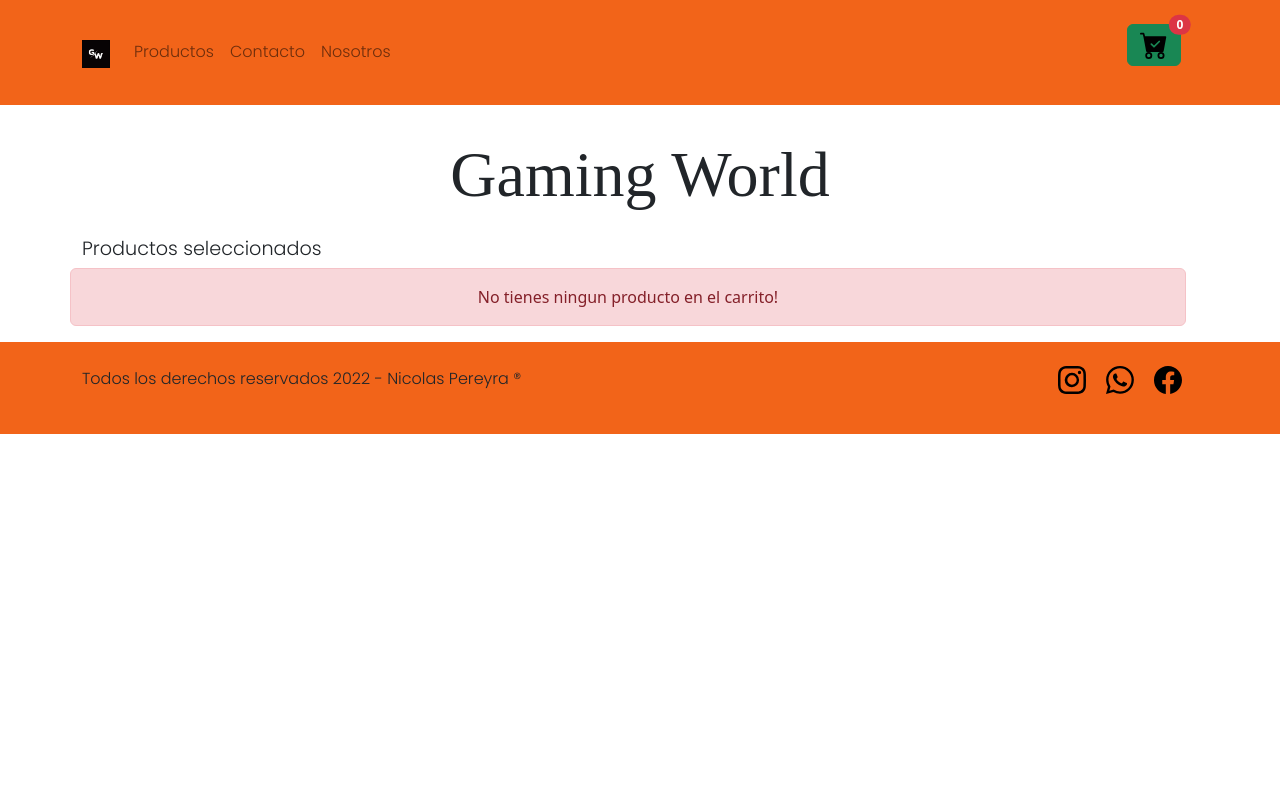
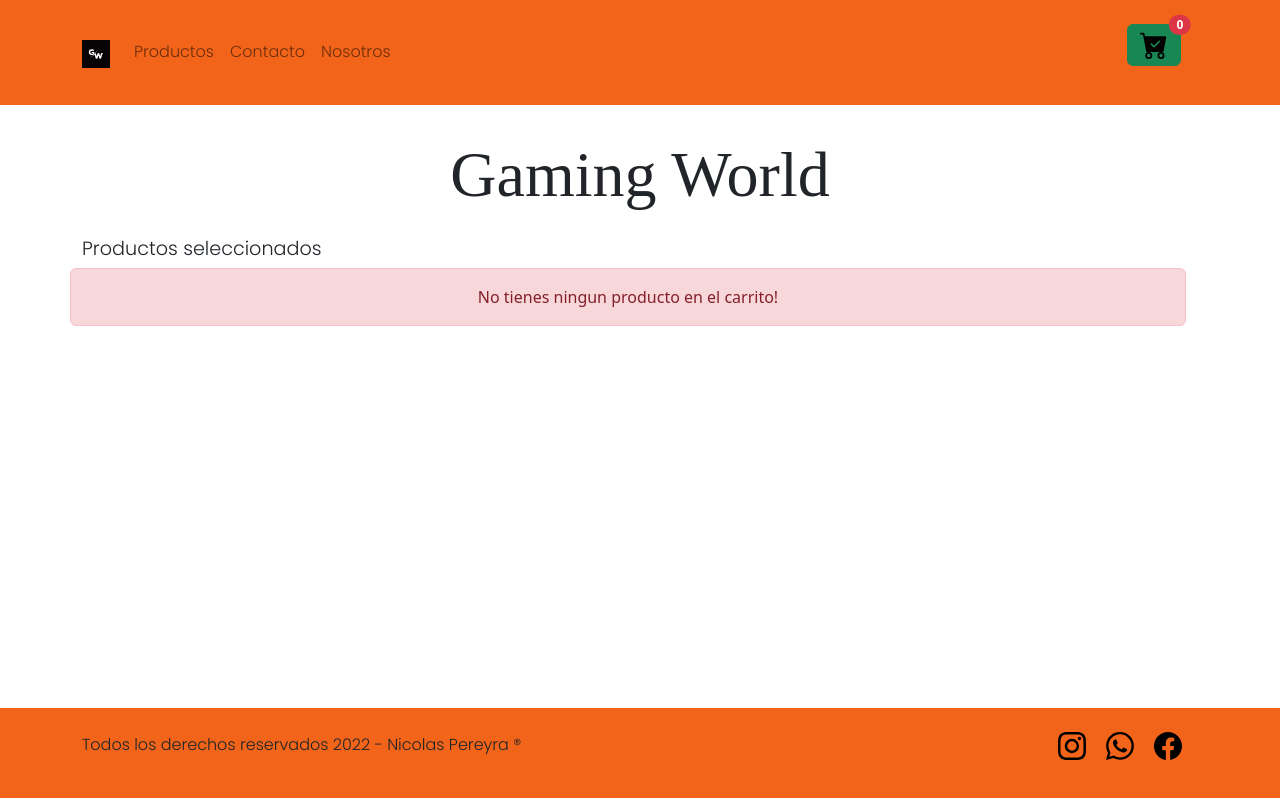
Before and after one commit to NicoDewloren/ProyectoFinalJSCoder, a plain HTML site: page carrito.html in a window 1280 px wide. Drawn offline with nearby package versions, Linux system fonts and the light colour scheme; some packages are replaced by stand-ins of ours; a script that the page names is missing; a web font is replaced by a local one.

Commit message:
arreglo del footer

```diff
--- a/css/style.css
+++ b/css/style.css
@@ -1,5 +1,11 @@
 body {
   min-height: 100vh;
+  display: flex;
+  flex-direction: column;
+}
+
+footer {
+  margin-top: auto;
 }
 
 .letra-titulos {
```
Also changed, not shown: index.html (+1 -1 lines).
